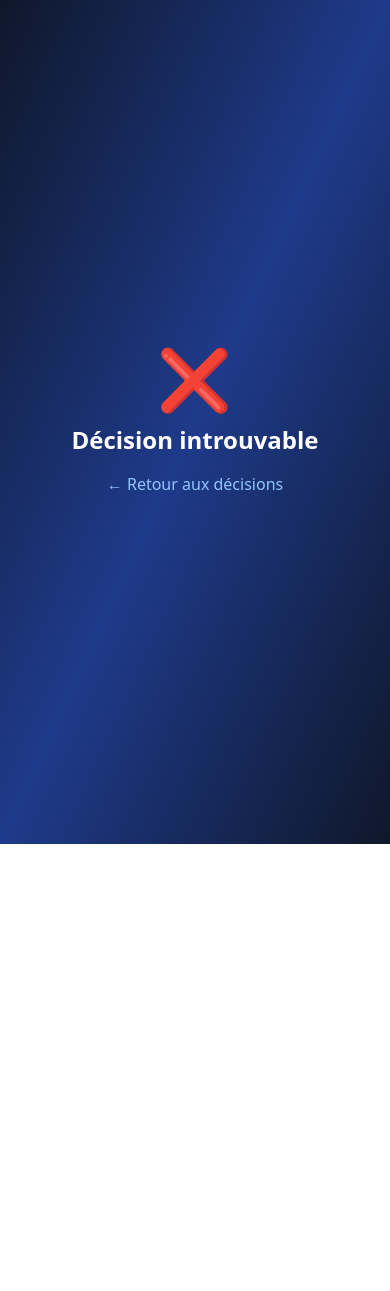
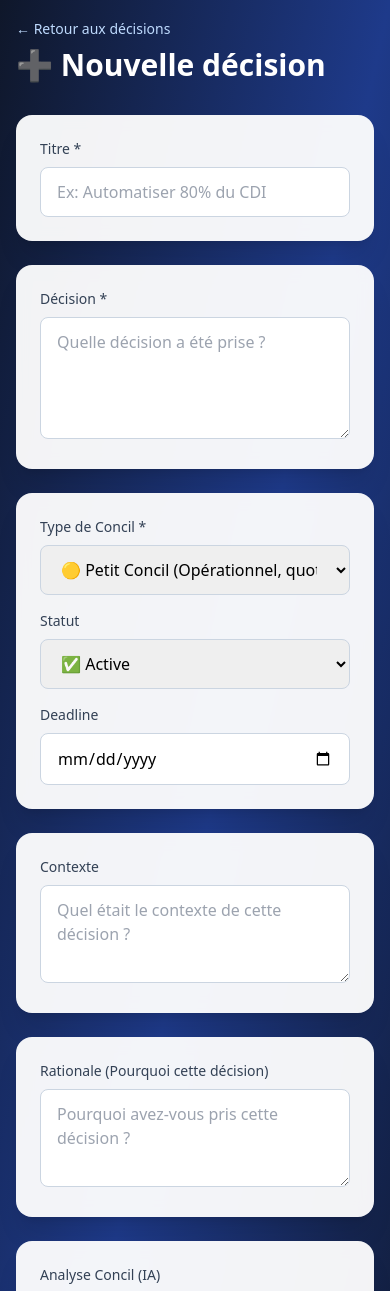
Before and after one commit to lamarmottedigital/lmd-command-center, a Next.js app: page /decisions/new in a window 390 px wide. Shown: the top 1291 px of the page. Before the commit the page ends 844 px from the top, so only its background shows below. Built offline with nearby package versions, Linux system fonts and the light colour scheme; no server answers; the database is empty.

Commit message:
Create page.tsx

```diff
--- /dev/null
+++ b/app/decisions/new/page.tsx
@@ -0,0 +1,238 @@
+'use client';
+
+import { useState } from 'react';
+import { createClient } from '@supabase/supabase-js';
+import Link from 'next/link';
+import { useRouter } from 'next/navigation';
+
+const supabaseUrl = process.env.NEXT_PUBLIC_SUPABASE_URL!;
+const supabaseKey = process.env.NEXT_PUBLIC_SUPABASE_ANON_KEY!;
+const supabase = createClient(supabaseUrl, supabaseKey);
+
+export default function NouvelleDecision() {
+  const router = useRouter();
+  const [saving, setSaving] = useState(false);
+  const [error, setError] = useState('');
+
+  const [title, setTitle] = useState('');
+  const [decision, setDecision] = useState('');
+  const [context, setContext] = useState('');
+  const [rationale, setRationale] = useState('');
+  const [analyseConcil, setAnalyseConcil] = useState('');
+  const [typeConcil, setTypeConcil] = useState('petit_concil');
+  const [statut, setStatut] = useState('active');
+  const [deadline, setDeadline] = useState('');
+  const [urlDrive, setUrlDrive] = useState('');
+
+  const handleSubmit = async (e: React.FormEvent) => {
+    e.preventDefault();
+
+    if (!title.trim() || !decision.trim()) {
+      setError('Le titre et la décision sont obligatoires');
+      return;
+    }
+
+    setSaving(true);
+    setError('');
+
+    try {
+      const insertData: any = {
+        title: title.trim(),
+        decision: decision.trim(),
+        context: context.trim() || null,
+        rationale: rationale.trim() || null,
+        analyse_concil: analyseConcil.trim() || null,
+        type_concil: typeConcil,
+        statut,
+        url_drive: urlDrive.trim() || null,
+        archived: false
+      };
+
+      if (deadline) insertData.deadline = deadline;
+
+      const { data, error: insertError } = await supabase
+        .from('decisions')
+        .insert(insertData)
+        .select()
+        .single();
+
+      if (insertError) throw insertError;
+
+      router.push(`/decisions/${data.id}`);
+    } catch (err: any) {
+      setError(err.message || 'Erreur de création');
+      setSaving(false);
+    }
+  };
+
+  return (
+    <div className="min-h-screen p-4 md:p-8">
+      <div className="max-w-4xl mx-auto">
+
+        {/* Header */}
+        <div className="mb-8">
+          <Link href="/decisions" className="text-blue-200 hover:text-white text-sm mb-2 inline-block">
+            ← Retour aux décisions
+          </Link>
+          <h1 className="text-3xl md:text-4xl font-bold text-white">
+            ➕ Nouvelle décision
+          </h1>
+        </div>
+
+        {error && (
+          <div className="bg-red-100 border border-red-400 text-red-700 px-4 py-3 rounded-lg mb-6">
+            ❌ {error}
+          </div>
+        )}
+
+        <form onSubmit={handleSubmit} className="space-y-6">
+
+          <div className="bg-white/95 backdrop-blur rounded-2xl p-6 shadow-xl">
+            <label className="block text-sm font-medium text-slate-700 mb-2">
+              Titre *
+            </label>
+            <input
+              type="text"
+              value={title}
+              onChange={(e) => setTitle(e.target.value)}
+              placeholder="Ex: Automatiser 80% du CDI"
+              className="w-full px-4 py-3 border border-slate-300 rounded-lg focus:ring-2 focus:ring-blue-500"
+              required
+            />
+          </div>
+
+          <div className="bg-white/95 backdrop-blur rounded-2xl p-6 shadow-xl">
+            <label className="block text-sm font-medium text-slate-700 mb-2">
+              Décision *
+            </label>
+            <textarea
+              value={decision}
+              onChange={(e) => setDecision(e.target.value)}
+              rows={4}
+              placeholder="Quelle décision a été prise ?"
+              className="w-full px-4 py-3 border border-slate-300 rounded-lg focus:ring-2 focus:ring-blue-500"
+              required
+            />
+          </div>
+
+          <div className="bg-white/95 backdrop-blur rounded-2xl p-6 shadow-xl space-y-4">
+            <div>
+              <label className="block text-sm font-medium text-slate-700 mb-2">
+                Type de Concil *
+              </label>
+              <select
+                value={typeConcil}
+                onChange={(e) => setTypeConcil(e.target.value)}
+                className="w-full px-4 py-3 border border-slate-300 rounded-lg focus:ring-2 focus:ring-blue-500"
+              >
+                <option value="petit_concil">🟡 Petit Concil (Opérationnel, quotidien)</option>
+                <option value="grand_concil">🔴 Grand Concil (Stratégique, important)</option>
+              </select>
+            </div>
+
+            <div>
+              <label className="block text-sm font-medium text-slate-700 mb-2">
+                Statut
+              </label>
+              <select
+                value={statut}
+                onChange={(e) => setStatut(e.target.value)}
+                className="w-full px-4 py-3 border border-slate-300 rounded-lg focus:ring-2 focus:ring-blue-500"
+              >
+                <option value="active">✅ Active</option>
+                <option value="implementee">🎯 Implémentée</option>
+                <option value="revisee">🔄 Révisée</option>
+                <option value="annulee">❌ Annulée</option>
+              </select>
+            </div>
+
+            <div>
+              <label className="block text-sm font-medium text-slate-700 mb-2">
+                Deadline
+              </label>
+              <input
+                type="date"
+                value={deadline}
+                onChange={(e) => setDeadline(e.target.value)}
+                className="w-full px-4 py-3 border border-slate-300 rounded-lg focus:ring-2 focus:ring-blue-500"
+              />
+            </div>
+          </div>
+
+          <div className="bg-white/95 backdrop-blur rounded-2xl p-6 shadow-xl">
+            <label className="block text-sm font-medium text-slate-700 mb-2">
+              Contexte
+            </label>
+            <textarea
+              value={context}
+              onChange={(e) => setContext(e.target.value)}
+              rows={3}
+              placeholder="Quel était le contexte de cette décision ?"
+              className="w-full px-4 py-3 border border-slate-300 rounded-lg focus:ring-2 focus:ring-blue-500"
+            />
+          </div>
+
+          <div className="bg-white/95 backdrop-blur rounded-2xl p-6 shadow-xl">
+            <label className="block text-sm font-medium text-slate-700 mb-2">
+              Rationale (Pourquoi cette décision)
+            </label>
+            <textarea
+              value={rationale}
+              onChange={(e) => setRationale(e.target.value)}
+              rows={3}
+              placeholder="Pourquoi avez-vous pris cette décision ?"
+              className="w-full px-4 py-3 border border-slate-300 rounded-lg focus:ring-2 focus:ring-blue-500"
+            />
+          </div>
+
+          <div className="bg-white/95 backdrop-blur rounded-2xl p-6 shadow-xl">
+            <label className="block text-sm font-medium text-slate-700 mb-2">
+              Analyse Concil (IA)
+            </label>
+            <textarea
+              value={analyseConcil}
+              onChange={(e) => setAnalyseConcil(e.target.value)}
+              rows={6}
+              placeholder="Analyse générée par l'IA..."
+              className="w-full px-4 py-3 border border-slate-300 rounded-lg focus:ring-2 focus:ring-blue-500"
+            />
+            <p className="text-xs text-slate-500 mt-2">
+              💡 Si vous avez une analyse IA, collez-la ici
+            </p>
+          </div>
+
+          <div className="bg-white/95 backdrop-blur rounded-2xl p-6 shadow-xl">
+            <label className="block text-sm font-medium text-slate-700 mb-2">
+              Lien Google Drive
+            </label>
+            <input
+              type="url"
+              value={urlDrive}
+              onChange={(e) => setUrlDrive(e.target.value)}
+              placeholder="https://drive.google.com/..."
+              className="w-full px-4 py-3 border border-slate-300 rounded-lg focus:ring-2 focus:ring-blue-500"
+            />
+          </div>
+
+          <div className="flex gap-4">
+            <button
+              type="submit"
+              disabled={saving}
+              className="flex-1 bg-blue-600 hover:bg-blue-700 text-white font-semibold py-4 rounded-lg transition-colors disabled:opacity-50"
+            >
+              {saving ? 'Création...' : '✅ Créer la décision'}
+            </button>
+            <Link
+              href="/decisions"
+              className="px-6 py-4 bg-slate-200 hover:bg-slate-300 text-slate-700 font-semibold rounded-lg transition-colors text-center"
+            >
+              Annuler
+            </Link>
+          </div>
+
+        </form>
+
+      </div>
+    </div>
+  );
+}
```
